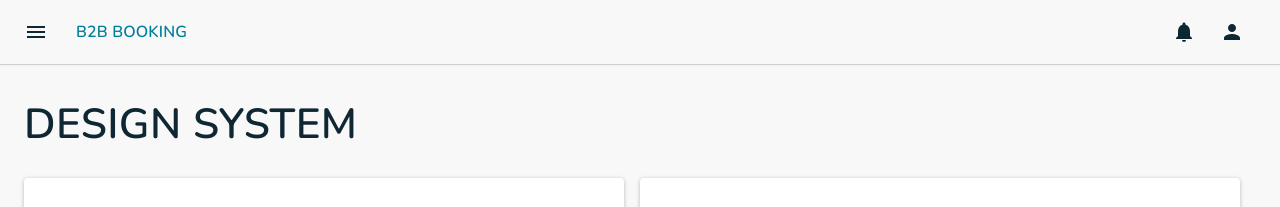
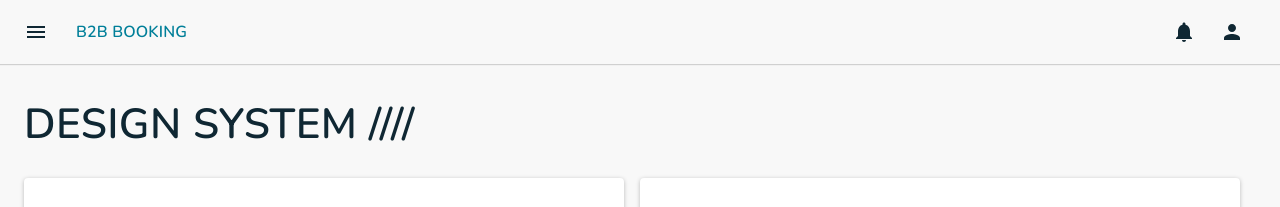
Before and after one commit to matheuskerpen/material-ui-theme, a React (Create React App) app: page / in a window 1280 px wide. Shown: the top 207 px of the page. Built offline with nearby package versions, Linux system fonts and the light colour scheme.

Commit message:
alterações

```diff
--- a/src/App.tsx
+++ b/src/App.tsx
@@ -13,7 +13,7 @@ function App():React.ReactElement {
       <MenuAppBar />
       <Container style={{ padding: "24px 24px 48px"}}>
         <Typography style={{ marginBottom: theme.spacing(2) }} variant="h1">
-          Design System
+          Design System ////
         </Typography>
         {/* GRID PRINCIPAL */}
         <Grid container spacing={1} md={12}>
```
